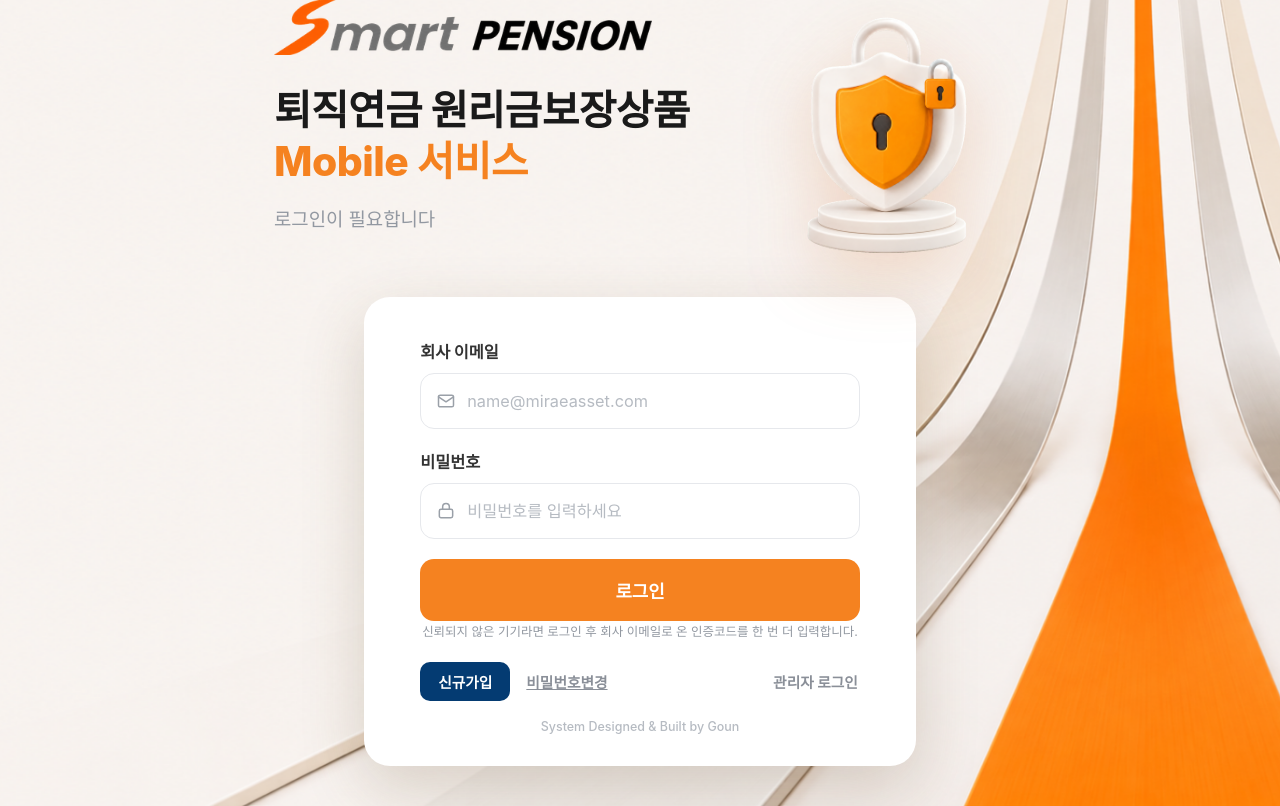
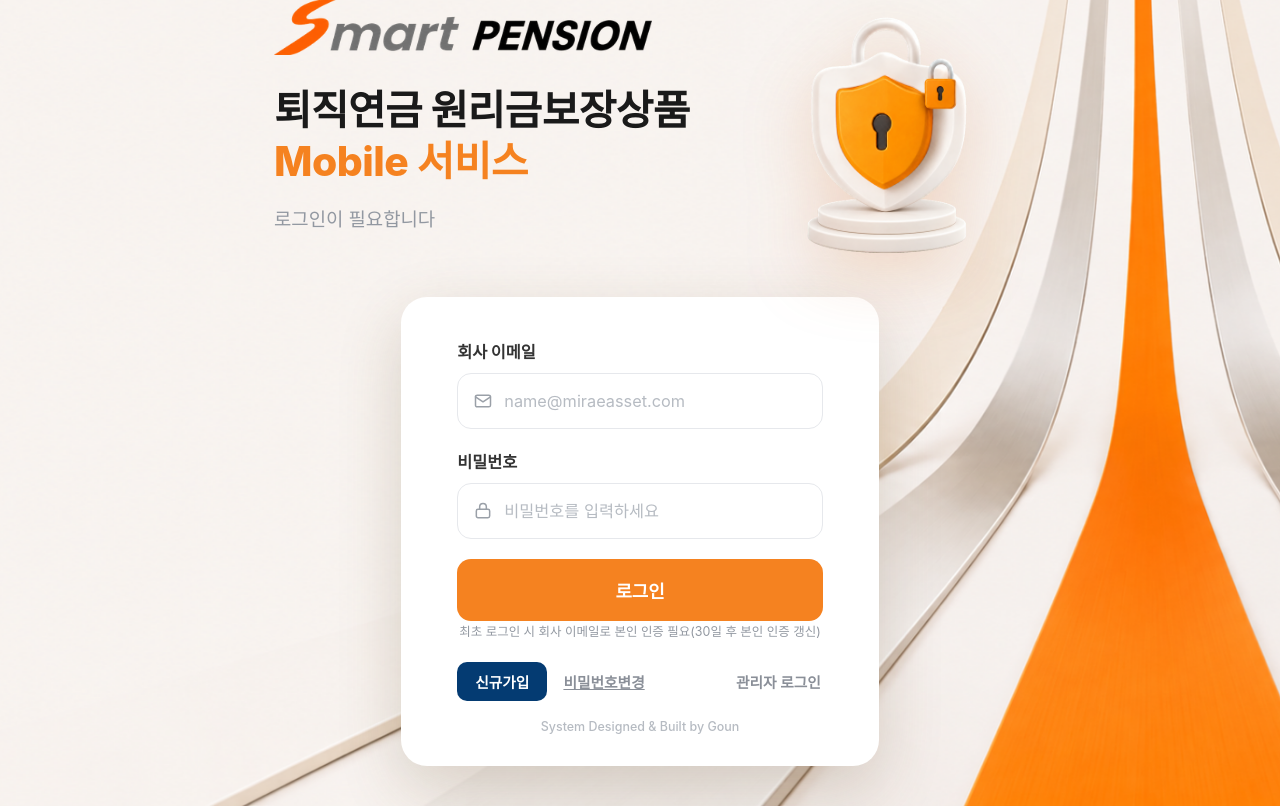
Before and after one commit to Ladyicebear/credit-rating-manager, a Flask app: page /login in a window 1280 px wide. Shown: the part 49-855 px from the top of the page. Run offline with Flask 3, Linux system fonts and the light colour scheme.

Commit message:
로그인 화면 안내 문구 수정
Co-Authored-By: Claude Sonnet 5 <noreply@anthropic.com>

```diff
--- a/templates/login.html
+++ b/templates/login.html
@@ -146,7 +146,7 @@ body{font-family:'Malgun Gothic','맑은 고딕',-apple-system,BlinkMacSystemFon
           </div>
         </div>
         <button type="submit" class="lg-btn">로그인</button>
-        <div class="lg-hint">신뢰되지 않은 기기라면 로그인 후 회사 이메일로 온 인증코드를 한 번 더 입력합니다.</div>
+        <div class="lg-hint">최초 로그인 시 회사 이메일로 본인 인증 필요(30일 후 본인 인증 갱신)</div>
       </form>
 
       <div class="lg-links">
```
